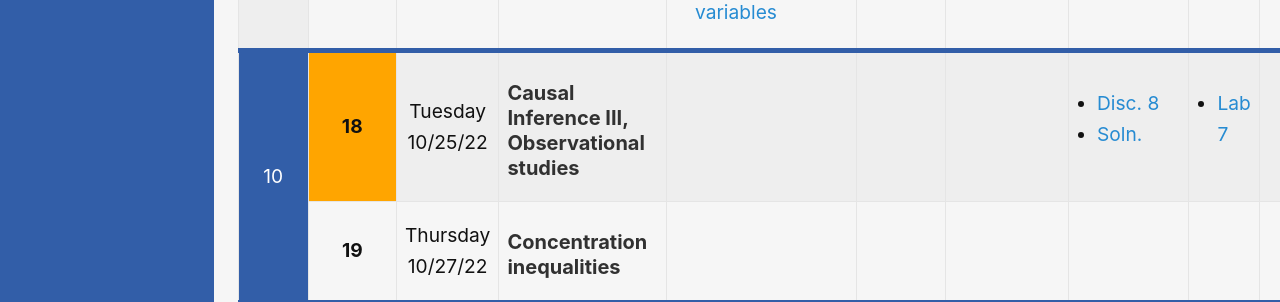
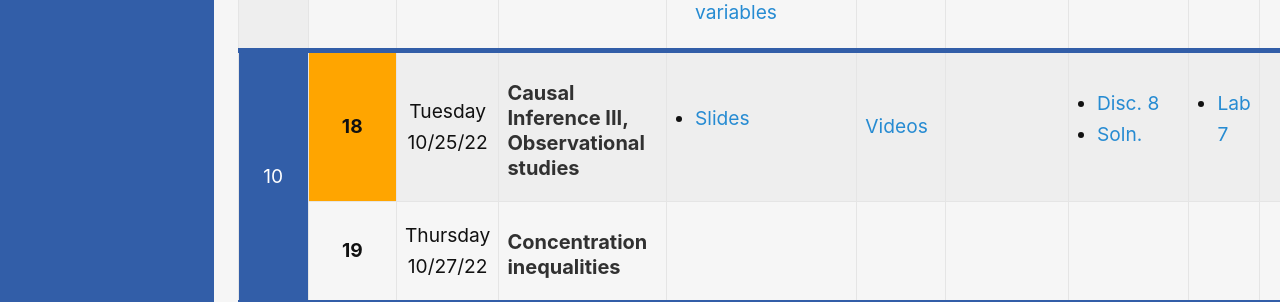
Before and after one commit to ds-102/fa22, a Jekyll site: the page built from index.md, in a window 1280 px wide. Shown: the part 4477-4779 px from the top of the page. Built offline with Jekyll 4.4.1, drawn with Linux system fonts in a browser that asks for light colours.

Commit message:
add lec17

```diff
--- a/_data/lectures.yml
+++ b/_data/lectures.yml
@@ -201,6 +201,9 @@
   discussion: |
       - [Disc. 8](assets/discussion/Discussion8.pdf)
       - [Soln.](assets/discussion/Discussion8_Solutions.pdf)
+  video: https://www.youtube.com/watch?v=msqe4KlPiQY&list=PLSEfoRJ1f3UOIJTTI-LRb-vBg90go5h57
+  slides: |
+    - [Slides](https://docs.google.com/presentation/d/1DiRZVqK3agCiH8Lbkn7J3P2UhrQOb-YjK2UtbK5hVJI/edit?usp=sharing)
 
 - date: Thursday 10/27/22
   topic: Concentration inequalities
```
